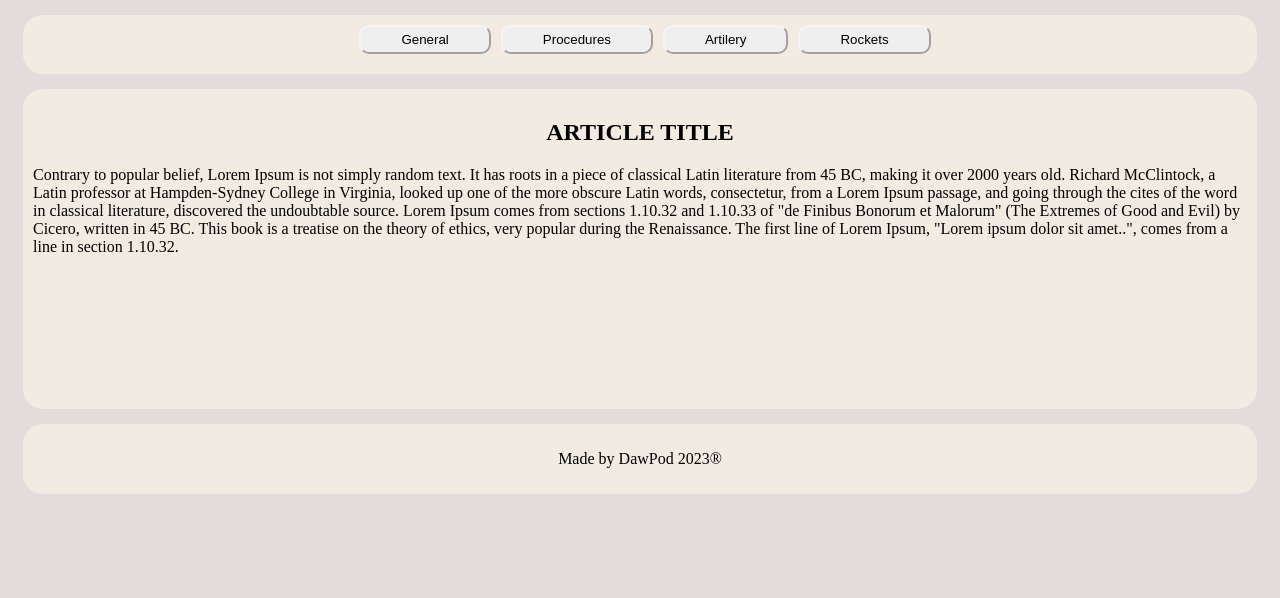
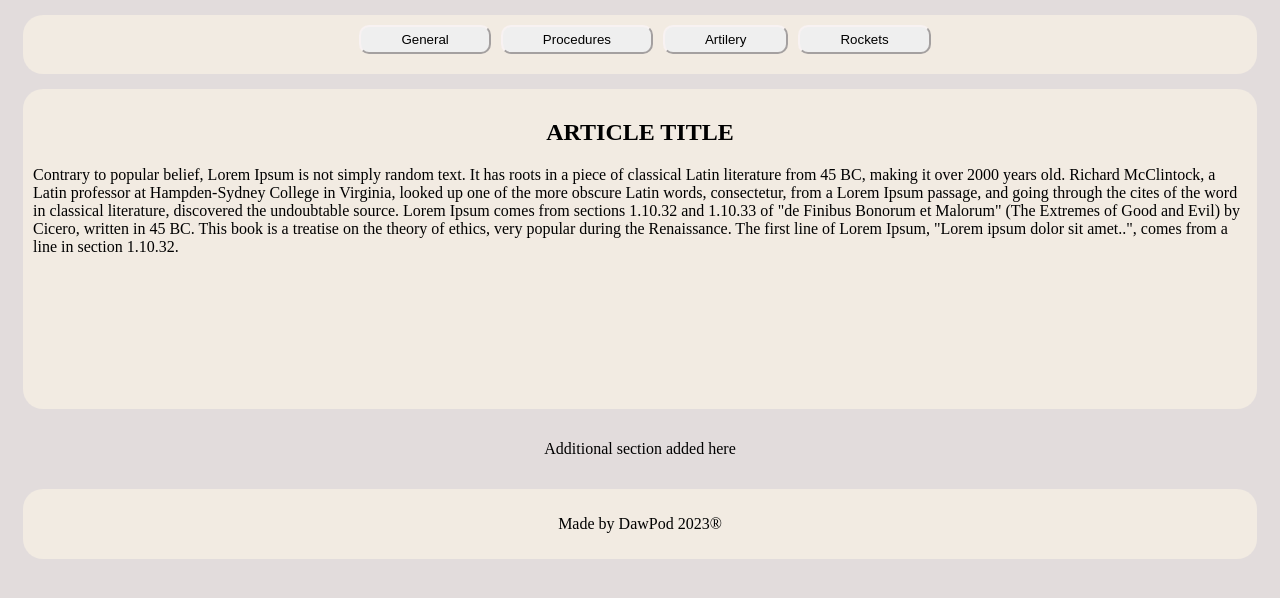
Before and after one commit to dawidpodraza/Frontend, a plain HTML site: page RWD and SASS/index.html in a window 1280 px wide. Shown: the part 90-688 px from the top of the page. Drawn offline with Linux system fonts and the light colour scheme.

Commit message:
Add changes to css and html

```diff
--- a/RWD and SASS/index.html
+++ b/RWD and SASS/index.html
@@ -25,6 +25,11 @@
                 <p>Contrary to popular belief, Lorem Ipsum is not simply random text. It has roots in a piece of classical Latin literature from 45 BC, making it over 2000 years old. Richard McClintock, a Latin professor at Hampden-Sydney College in Virginia, looked up one of the more obscure Latin words, consectetur, from a Lorem Ipsum passage, and going through the cites of the word in classical literature, discovered the undoubtable source. Lorem Ipsum comes from sections 1.10.32 and 1.10.33 of "de Finibus Bonorum et Malorum" (The Extremes of Good and Evil) by Cicero, written in 45 BC. This book is a treatise on the theory of ethics, very popular during the Renaissance. The first line of Lorem Ipsum, "Lorem ipsum dolor sit amet..", comes from a line in section 1.10.32.</p>
             </article>
         </div>
+        <section>
+            <div id="content_mini">
+                <p>Additional section added here</p>
+            </div>
+        </section>
 
     </main>
 
--- a/RWD and SASS/style.scss
+++ b/RWD and SASS/style.scss
@@ -46,6 +46,10 @@ nav{
         text-align: center;
     }
 }
+#content_mini{
+    display:flex;
+    justify-content: center;
+}
 #footer_down{
     @include center;
     @include styling_border();
@@ -55,7 +59,6 @@ nav{
 
 @media only screen and (max-width: 600px) {
     nav{
-      @extend nav;
       flex-wrap:wrap;
   }
 }
```
Also changed, not shown: RWD and SASS/index2.html (+5 -0 lines), RWD and SASS/index3.html (+5 -0 lines), RWD and SASS/index4.html (+5 -0 lines), RWD and SASS/style.css, 1 other file.
